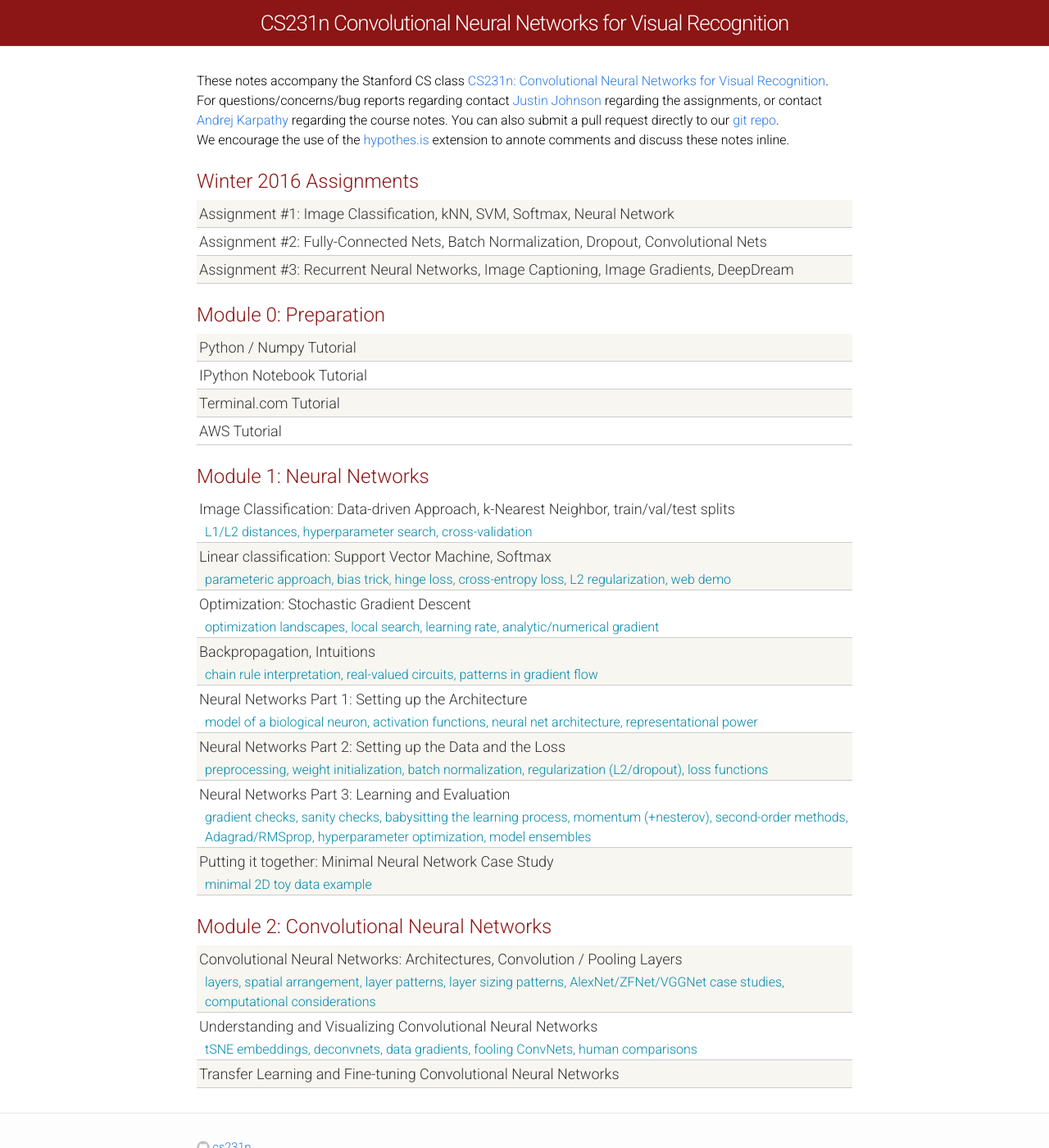
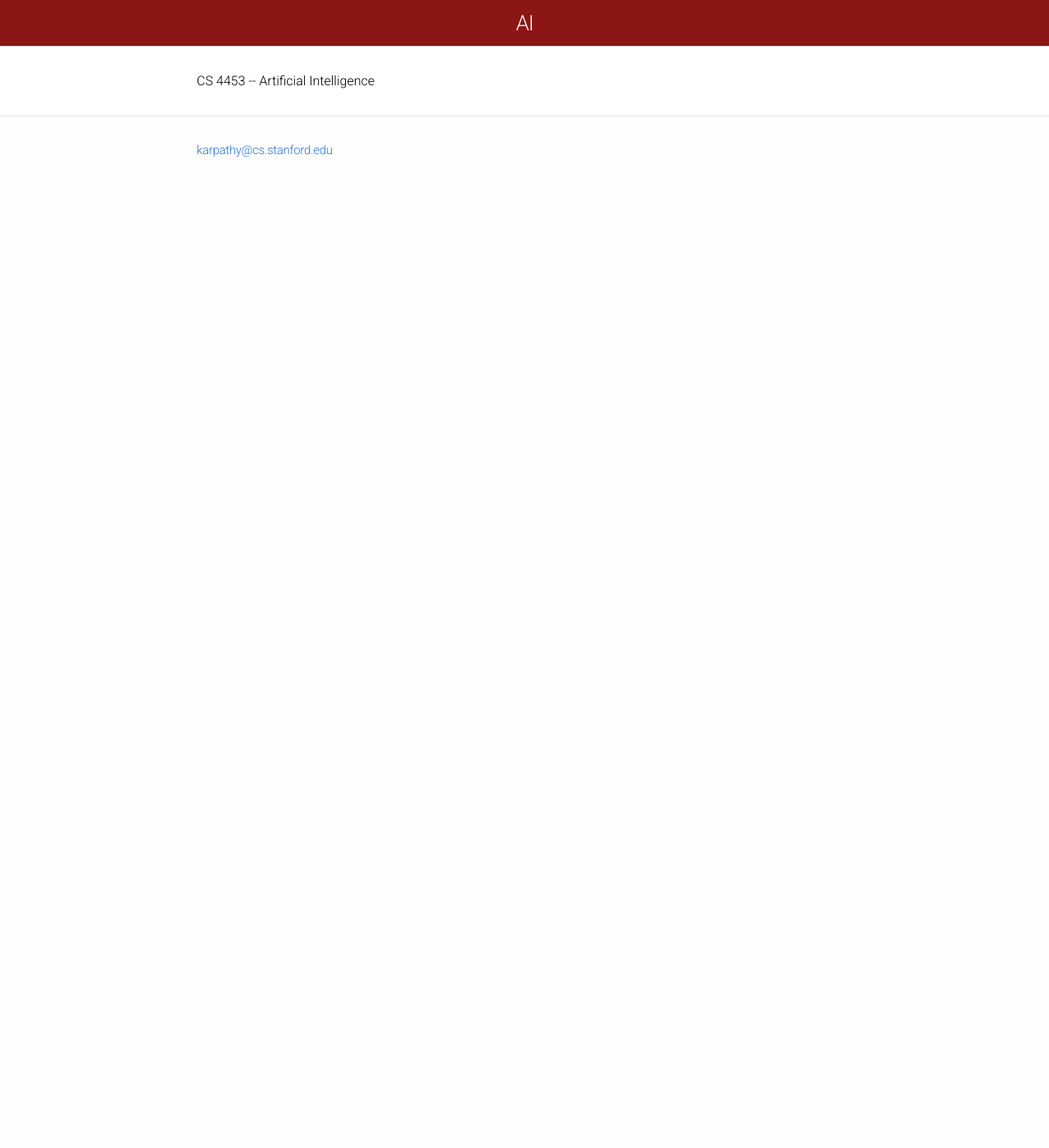
Before and after one commit to b-area/b-area.github.io, a Jekyll site: the page built from index.html, in a window 1280 px wide and 1400 px high. Shown: the whole window at 82% size. Built offline with Jekyll 4.4.1, drawn with Linux system fonts in a browser that asks for light colours.

Commit message:
Cleaning index file

```diff
--- a/_config.yml
+++ b/_config.yml
@@ -1,11 +1,9 @@
 # Site settings
-title: CS231n Convolutional Neural Networks for Visual Recognition
+title: AI
 email: karpathy@cs.stanford.edu
-description: "Course materials and notes for Stanford class CS231n: Convolutional Neural Networks for Visual Recognition."
+description: "Artificial Intelligence"
 baseurl: ""
-url: "http://cs231n.github.io"
-twitter_username: cs231n
-github_username:  cs231n
+url: "http://b-area.github.io"
 
 # Build settings
 markdown: kramdown
--- a/index.html
+++ b/index.html
@@ -3,187 +3,11 @@
 ---
 
 <div>
-
-  These notes accompany the Stanford CS class <a href="http://cs231n.stanford.edu/">CS231n: Convolutional Neural Networks for Visual Recognition</a>.
-  <br>
-  For questions/concerns/bug reports regarding contact <a href="http://cs.stanford.edu/people/jcjohns/">Justin Johnson</a> regarding the assignments, or contact <a href="cs.stanford.edu/people/karpathy/">Andrej Karpathy</a> regarding the course notes. You can also submit a pull request directly to our <a href="https://github.com/cs231n/cs231n.github.io">git repo</a>.
-  <br>
-  We encourage the use of the <a href="https://hypothes.is/">hypothes.is</a> extension to annote comments and discuss these notes inline.
+  CS 4453 -- Artificial Intelligence
 </div>
 
-<div class="home">
-  <div class="materials-wrap">
+  <div class="home">
 
-    <div class="module-header">Winter 2016 Assignments</div>
-
-    <div class="materials-item">
-      <a href="assignments2016/assignment1/">
-        Assignment #1: Image Classification, kNN, SVM, Softmax, Neural Network
-      </a>
-    </div>
-
-    <div class="materials-item">
-      <a href="assignments2016/assignment2/">
-        Assignment #2: Fully-Connected Nets, Batch Normalization, Dropout,
-        Convolutional Nets
-      </a>
-    </div>
-
-    <div class="materials-item">
-      <a href="assignments2016/assignment3/">
-        Assignment #3: Recurrent Neural Networks, Image Captioning,
-        Image Gradients, DeepDream
-      </a>
-    </div>
-
-    <!--
-    <div class="module-header">Winter 2015 Assignments</div>
-
-    <div class="materials-item">
-      <a href="assignment1/">
-        Assignment #1: Image Classification, kNN, SVM, Softmax
-      </a>
-    </div>
-
-    <div class="materials-item">
-      <a href="assignment2/">
-        Assignment #2: Neural Networks, ConvNets I
-      </a>
-    </div>
-
-    <div class="materials-item">
-      <a href="assignment3/">
-        Assignment #3: ConvNets II, Transfer Learning, Visualization
-      </a>
-    </div>
-  -->
-
-    <div class="module-header">Module 0: Preparation</div>
-
-    <div class="materials-item">
-      <a href="python-numpy-tutorial/">
-        Python / Numpy Tutorial
-      </a>
-    </div>
-
-    <div class="materials-item">
-      <a href="ipython-tutorial/">
-        IPython Notebook Tutorial
-      </a>
-    </div>
-
-    <div class="materials-item">
-      <a href="terminal-tutorial/">
-        Terminal.com Tutorial
-      </a>
-    </div>
-
-    <div class="materials-item">
-      <a href="aws-tutorial/">
-        AWS Tutorial
-      </a>
-    </div>
-
-	 <!-- hardcoding items here to force a specific order -->
-    <div class="module-header">Module 1: Neural Networks</div>
-
-    <div class="materials-item">
-      <a href="classification/">
-        Image Classification: Data-driven Approach, k-Nearest Neighbor, train/val/test splits
-      </a>
-      <div class="kw">
-        L1/L2 distances, hyperparameter search, cross-validation
-      </div>
-    </div>
-
-    <div class="materials-item">
-      <a href="linear-classify/">
-         Linear classification: Support Vector Machine, Softmax
-      </a>
-      <div class="kw">
-        parameteric approach, bias trick, hinge loss, cross-entropy loss, L2 regularization, web demo
-      </div>
-    </div>
-
-    <div class="materials-item">
-      <a href="optimization-1/">
-        Optimization: Stochastic Gradient Descent
-      </a>
-      <div class="kw">
-        optimization landscapes, local search, learning rate, analytic/numerical gradient
-      </div>
-    </div>
-
-    <div class="materials-item">
-      <a href="optimization-2/">
-        Backpropagation, Intuitions
-      </a>
-      <div class="kw">
-        chain rule interpretation, real-valued circuits, patterns in gradient flow
-      </div>
-    </div>
-
-    <div class="materials-item">
-      <a href="neural-networks-1/">
-          Neural Networks Part 1: Setting up the Architecture
-      </a>
-      <div class="kw">
-        model of a biological neuron, activation functions, neural net architecture, representational power
-      </div>
-    </div>
-
-    <div class="materials-item">
-      <a href="neural-networks-2/">
-          Neural Networks Part 2: Setting up the Data and the Loss
-      </a>
-      <div class="kw">
-          preprocessing, weight initialization, batch normalization, regularization (L2/dropout), loss functions
-      </div>
-    </div>
-
-    <div class="materials-item">
-      <a href="neural-networks-3/">
-        Neural Networks Part 3: Learning and Evaluation
-      </a>
-      <div class="kw">
-        gradient checks, sanity checks, babysitting the learning process, momentum (+nesterov), second-order methods, Adagrad/RMSprop, hyperparameter optimization, model ensembles
-      </div>
-    </div>
-
-    <div class="materials-item">
-      <a href="neural-networks-case-study/">
-          Putting it together: Minimal Neural Network Case Study
-      </a>
-      <div class="kw">
-        minimal 2D toy data example
-      </div>
-    </div>
-
-    <div class="module-header">Module 2: Convolutional Neural Networks</div>
-
-    <div class="materials-item">
-      <a href="convolutional-networks/">
-        Convolutional Neural Networks: Architectures, Convolution / Pooling Layers
-      </a>
-      <div class="kw">
-          layers, spatial arrangement, layer patterns, layer sizing patterns, AlexNet/ZFNet/VGGNet case studies, computational considerations
-      </div>
-    </div>
-
-    <div class="materials-item">
-      <a href="understanding-cnn/">
-        Understanding and Visualizing Convolutional Neural Networks
-      </a>
-      <div class="kw">
-        tSNE embeddings, deconvnets, data gradients, fooling ConvNets, human comparisons
-      </div>
-    </div>
-
-    <div class="materials-item">
-      <a href="transfer-learning/">
-        Transfer Learning and Fine-tuning Convolutional Neural Networks
-      </a>
-    </div>
 
   </div>
 </div>
```
